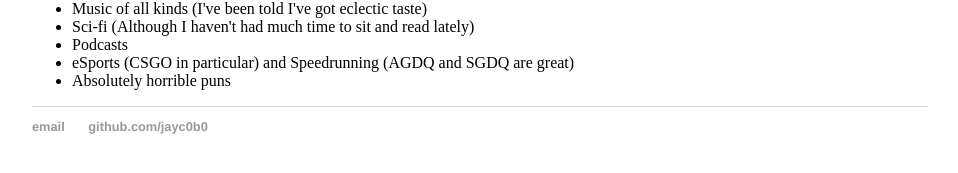
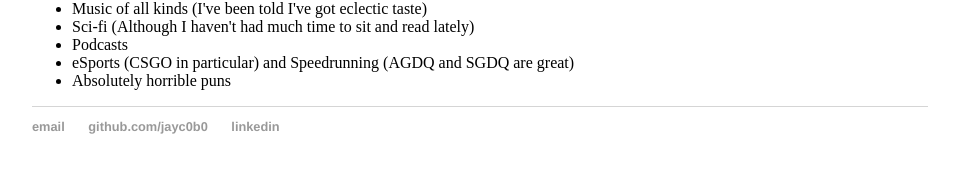
Before and after one commit to jayc0b0/jayc0b0.github.io, a Jekyll site: the page built from about/index.html, in a window 1280 px wide. Shown: the part 694-867 px from the top of the page, without its empty margins (160-1118 px from the left). Built offline with Jekyll 4.4.1, drawn with Linux system fonts in a browser that asks for light colours.

Commit message:
added linkedin to layout

```diff
--- a/_layouts/default.html
+++ b/_layouts/default.html
@@ -24,6 +24,7 @@
 	    		<ul>
 	        		<li><a href="mailto:jaorner@gmail.com">email</a></li>
 	        		<li><a href="https://github.com/jayc0b0">github.com/jayc0b0</a></li>
+              <li><a href="https://linkedin.com/in/jacoborner">linkedin</a></li>
 				</ul>
 			</footer>
 		</body>
```
